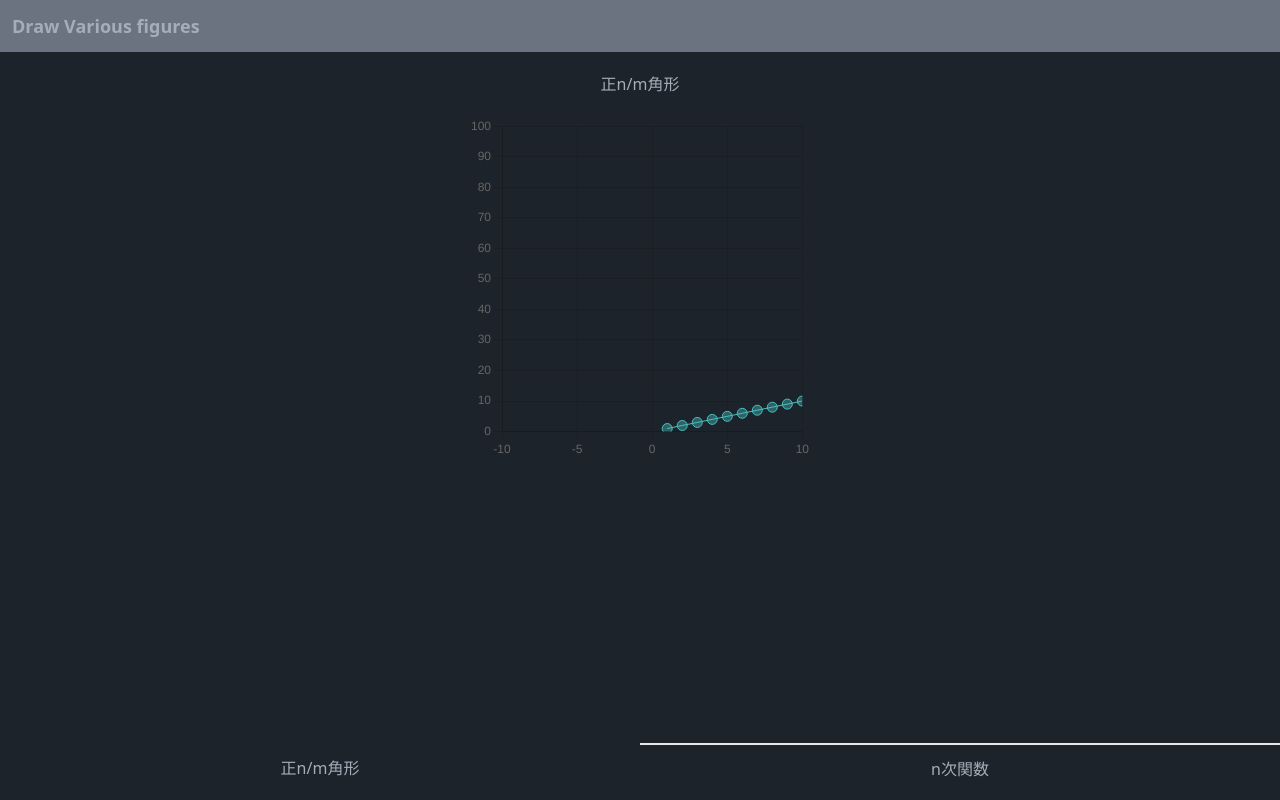
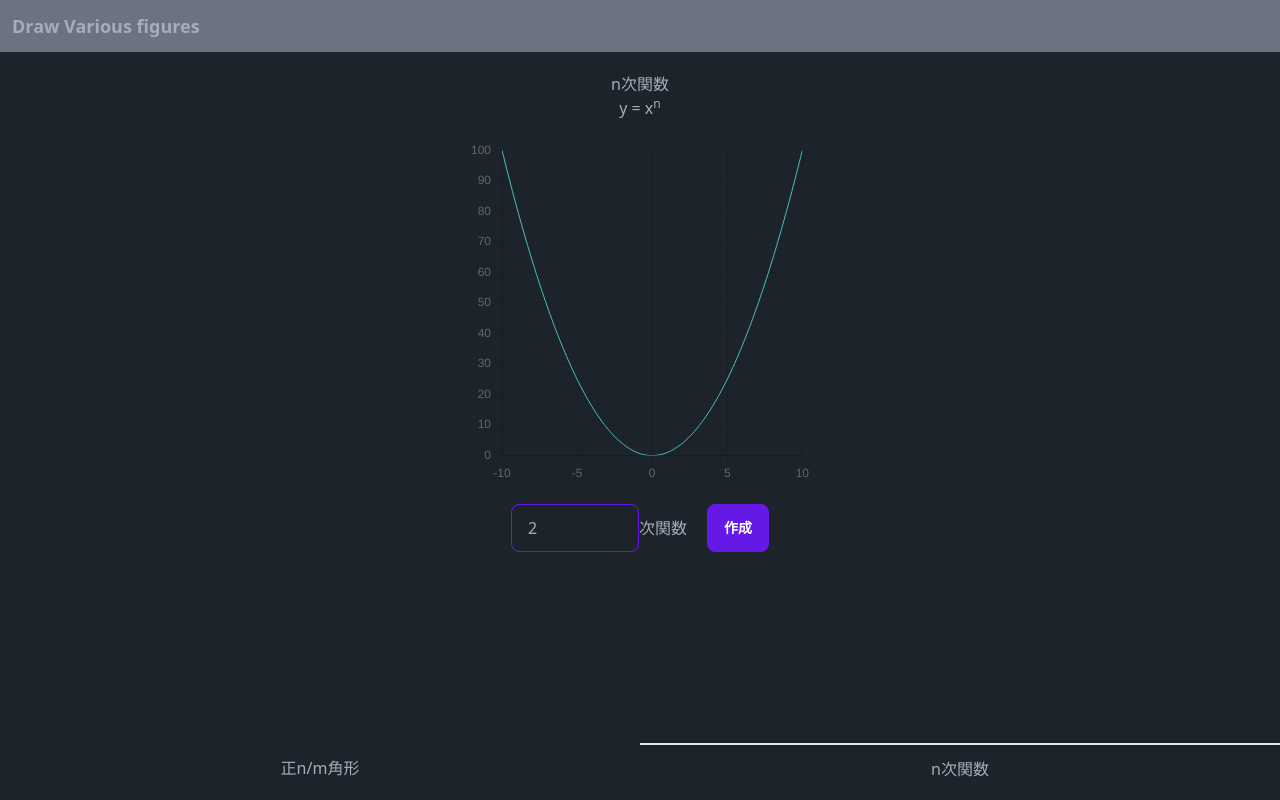
Before and after one commit to maaaashi/draw-regular-polygon, a Next.js app: page /n-order-function in a window 1280 px wide. Built offline with nearby package versions, Linux system fonts and the light colour scheme.

Commit message:
n次関数

```diff
--- a/src/app/n-order-function/page.tsx
+++ b/src/app/n-order-function/page.tsx
@@ -9,20 +9,26 @@ export type Point = {
   rad: number
 }
 
+type Range = {
+  min: number
+  max: number
+}
+
 const Home: FC = () => {
-  // const [userInput, setUserInput] = useState('3')
+  const [userInput, setUserInput] = useState('2')
 
   const [xValues, setXValue] = useState<number[]>([])
+  const [xRange, setXRange] = useState<Range>({ min: -10, max: 10 })
+  const [yRange, setYRange] = useState<Range>({ min: 0, max: 100 })
   const [yValues, setYValue] = useState<number[]>([])
 
-  const myEquation = (x: number): number => Math.pow(x, 2)
+  useEffect(() => {
+    const equation = (x: number): number => Math.pow(x, 2)
 
-  useEffect(() => {
     for (let x = -10; x <= 10; x += 0.1) {
-      const y = myEquation(x)
-      console.log(y)
-      setXValue((c) => [...c, xValues.push(x)])
-      setYValue((c) => [...c, yValues.push(y)])
+      const y = equation(x)
+      setXValue((c) => [...c, x])
+      setYValue((c) => [...c, y])
     }
   }, [])
 
@@ -35,7 +41,7 @@ const Home: FC = () => {
         borderColor: 'rgba(75,192,192,1)',
         borderWidth: 1,
         showLine: true,
-        pointRadius: 5,
+        pointRadius: 0,
       },
     ],
   }
@@ -45,13 +51,13 @@ const Home: FC = () => {
     scales: {
       x: {
         display: true,
-        max: 10,
-        min: -10,
+        max: xRange.max,
+        min: xRange.min,
       },
       y: {
         display: true,
-        max: 100,
-        min: 0,
+        max: yRange.max,
+        min: yRange.min,
       },
     },
     plugins: {
@@ -59,7 +65,7 @@ const Home: FC = () => {
         display: false,
       },
       tooltip: {
-        enabled: true,
+        enabled: false,
       },
     },
     responsive: true,
@@ -67,22 +73,48 @@ const Home: FC = () => {
 
   const submitHandler = (e: FormEvent) => {
     e.preventDefault()
-    // if (!+userInput || +userInput < 2) return
+    if (!+userInput) return
+    setXValue([])
+    setYValue([])
+    setXRange({
+      min: 0,
+      max: 0,
+    })
+    setYRange({
+      min: 0,
+      max: 0,
+    })
+
+    const equation = (x: number): number => Math.pow(x, +userInput)
+
+    for (let x = -10; x <= 10; x += 0.1) {
+      const y = equation(x)
+      setXValue((c) => [...c, x])
+      setXRange((c) => {
+        return {
+          max: c.max > x ? c.max : x,
+          min: c.min > x ? x : c.min,
+        }
+      })
+      setYRange((c) => {
+        return {
+          max: c.max > y ? c.max : y,
+          min: c.min > y ? y : c.min,
+        }
+      })
+      setYValue((c) => [...c, y])
+    }
   }
 
   return (
     <main className='flex flex-col items-center p-5 h-full'>
-      <h2>正n/m角形</h2>
-      {/* {xValues.map((v, i) => {
-        return <div key={i}>{v}</div>
-      })}
-      {yValues.map((v, i) => {
-        return <div key={i}>{v}</div>
-      })} */}
+      <h2>n次関数</h2>
+      <p>
+        y = x<sup>n</sup>
+      </p>
       <ComplexPlaneChart data={chartData} options={options} />
-      {/* <form onSubmit={submitHandler} className='flex items-center gap-5'>
+      <form onSubmit={submitHandler} className='flex items-center gap-5'>
         <div>
-          <span>正</span>
           <input
             type='text'
             value={userInput}
@@ -91,12 +123,12 @@ const Home: FC = () => {
               setUserInput(e.target.value)
             }}
           />
-          <span>角形</span>
+          <span>次関数</span>
         </div>
         <button className='btn btn-primary' type='submit'>
           作成
         </button>
-      </form> */}
+      </form>
     </main>
   )
 }
```
